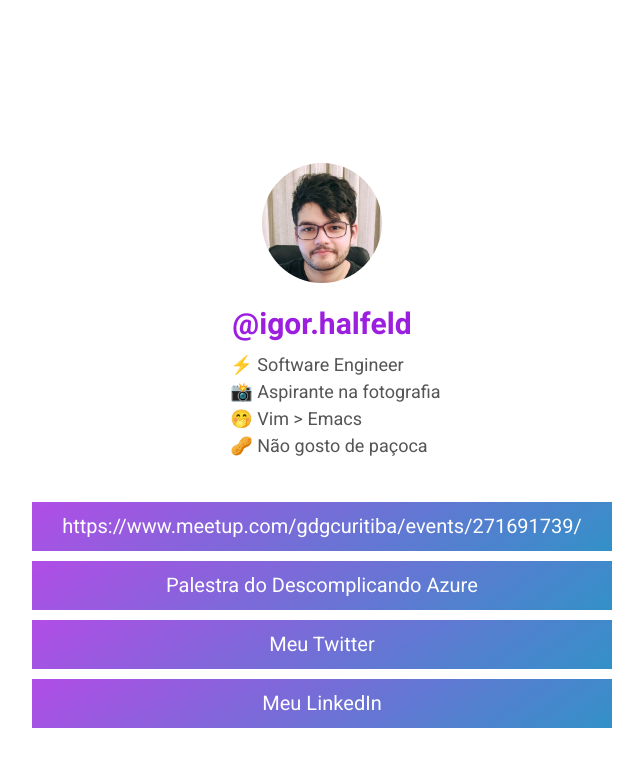
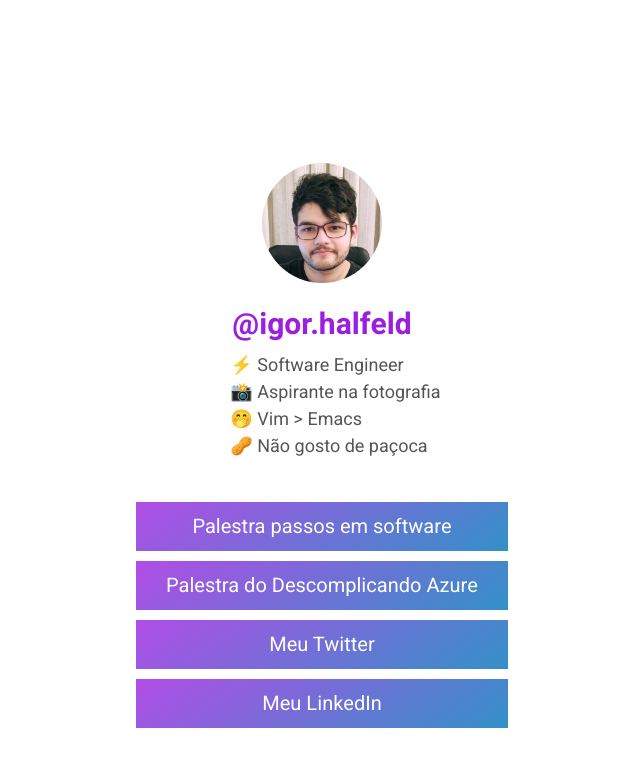
Before and after one commit to Halfeld/website, a Jekyll site: the page built from links.html, in a window 1280 px wide. Shown: the top 767 px of the page, without its empty margins (318-961 px from the left). Built offline with Jekyll 4.4.1, drawn with Linux system fonts in a browser that asks for light colours.

Commit message:
change link label

```diff
--- a/links.html
+++ b/links.html
@@ -31,7 +31,7 @@
         href="https://www.meetup.com/gdgcuritiba/events/271691739/"
         target="_blank"
       >
-        https://www.meetup.com/gdgcuritiba/events/271691739/
+        Palestra passos em software
       </a>
     </li>
     <li class="link_container_links--item">
```
